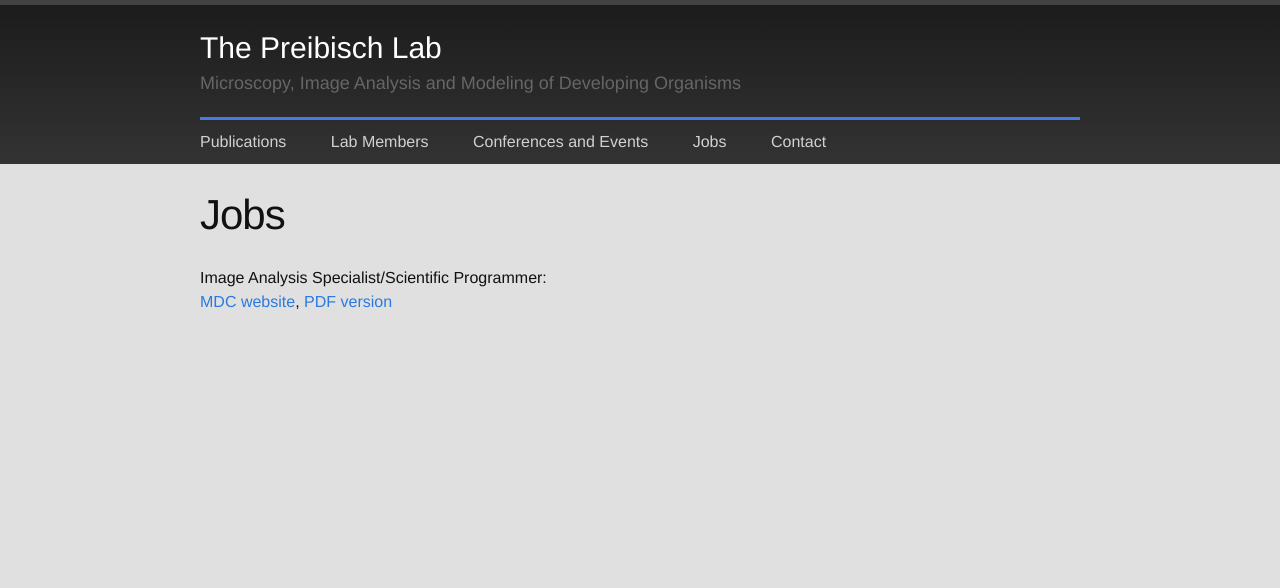
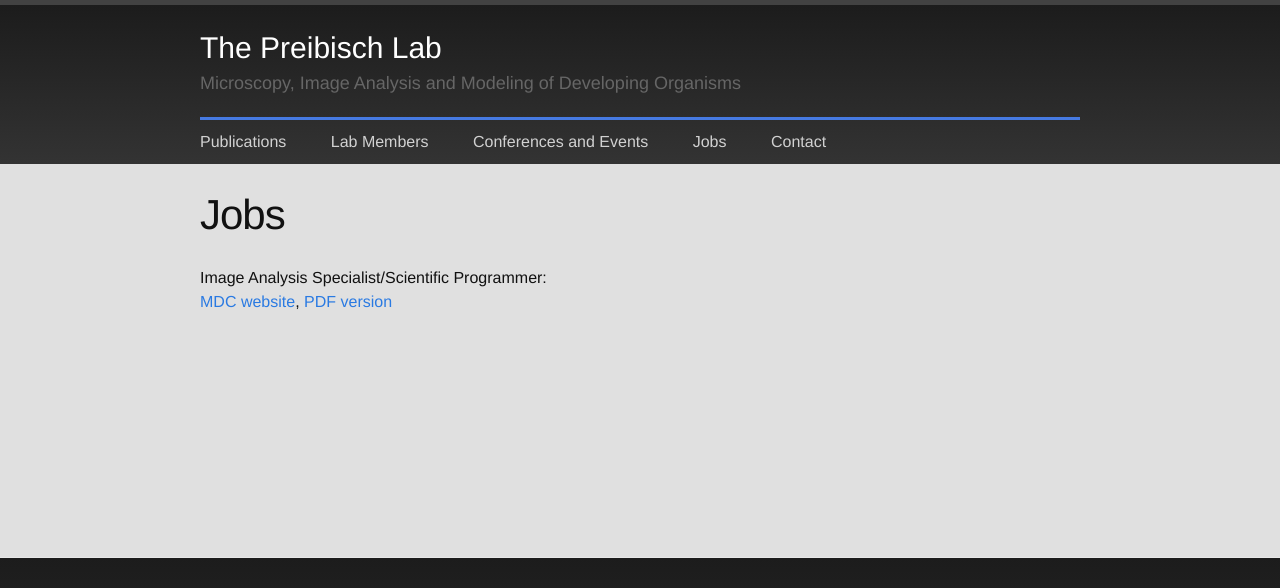
Before and after one commit to PreibischLab/preibisch-labsite, a Jekyll site: the page built from jobs.md, in a window 1280 px wide. Shown: the top 588 px of the page. Built offline with Jekyll 4.4.1, drawn with Linux system fonts in a browser that asks for light colours.

Commit message:
temporary fix

```diff
--- a/jobs.md
+++ b/jobs.md
@@ -9,4 +9,4 @@
 [MDC website](https://www.mdc-berlin.de/jobs/808418/10638){:target="_blank"},
 [PDF version]({{ site.baseurl }}/assets/imagingJob.pdf){:target="_blank"}
 
-<br><br><br><br><br><br><br><br><br><br><br><br><br><br>
+<br><br><br><br><br><br><br>
```
